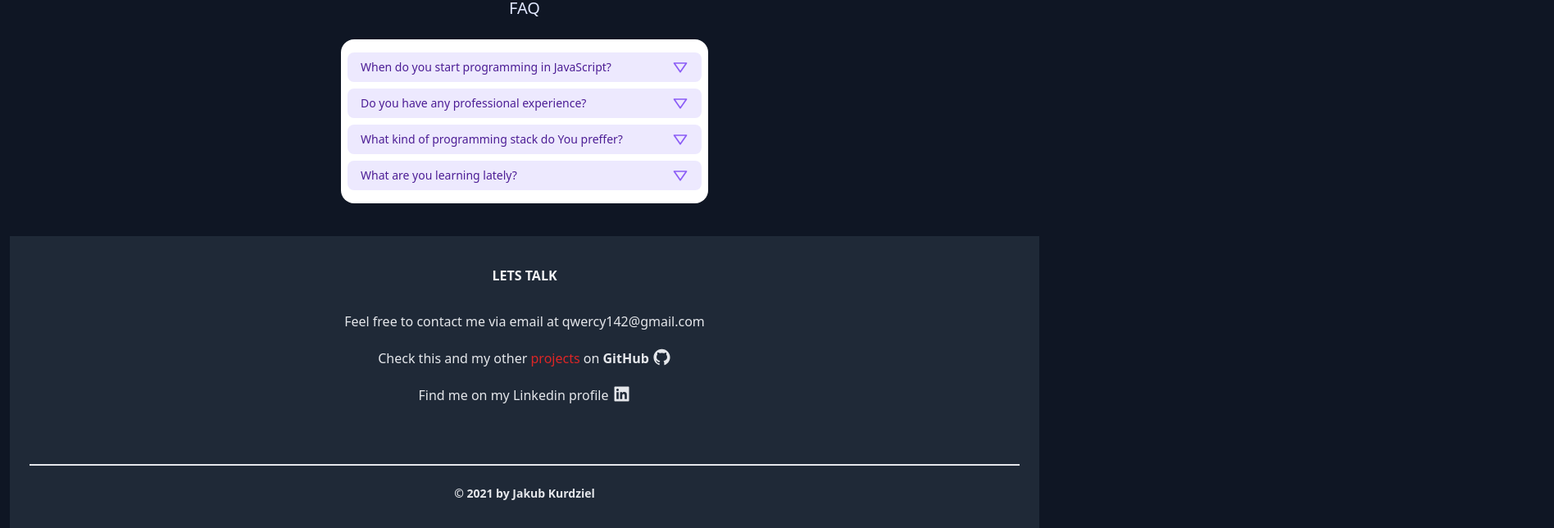
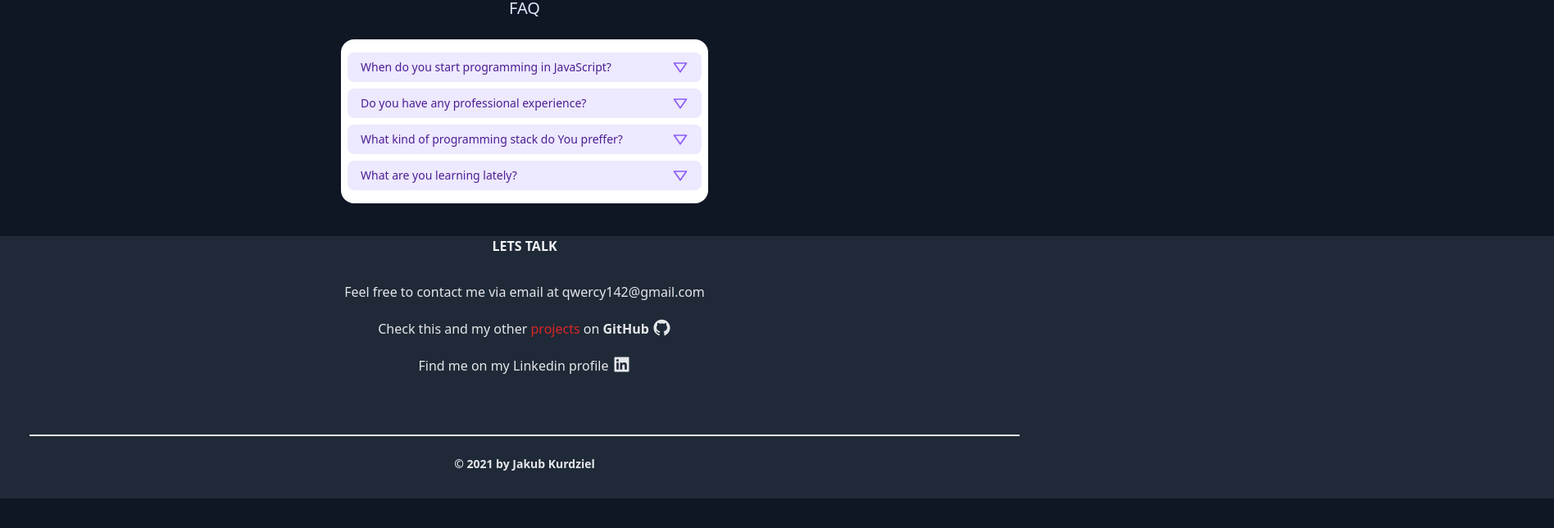
Before and after one commit to kubo550/web-portfolio, a Next.js app: page /about in a window 1280 px wide. Shown: the part 890-1534 px from the top of the page at 82% size, 1896 px wide, since content can reach past the window. After the commit the page ends 1498 px from the top, so only its background shows below. Built offline with nearby package versions, Linux system fonts and the light colour scheme.

Commit message:
Update styles

```diff
--- a/pages/about.tsx
+++ b/pages/about.tsx
@@ -21,9 +21,7 @@ const About = () => {
 
       <div className='flex flex-col md:flex-row items-center justify-around'>
         <p className='md:max-w-md text-md xl:text-lg text-gray-100 text-justify'>
-          Lorem ipsum dolor sit amet, consectetur adipisicing elit. Delectus
-          eaque, esse aut autem iste ex eos et reprehenderit eum, vo quae, nihil
-          quod commodi ut neque rerum. Adipisci, deserunt aut.
+          I am 20 yo polish programmer. I just after high school and before studies, so this is the perfect moment to get first job as a forntend-developer. I hope we will come to an agreement.
         </p>
         <Image
           width={400}
--- a/src/components/Footer.tsx
+++ b/src/components/Footer.tsx
@@ -8,7 +8,7 @@ interface FooterProps {
 
 const Footer: FC<FooterProps> = ({ scrollToTop }) => {
   return (
-    <footer className='footer bg-gray-800 relative pt-1 snap-center mt-auto'>
+    <footer className='footer bg-gray-800 relative snap-center mt-auto'>
       <div className='container mx-auto px-6'>
         <div className='sm:flex sm:mt-8'>
           <div className='mt-8 sm:mt-0 sm:w-full sm:px-8 flex flex-col md:flex-row justify-evenly'>
@@ -16,7 +16,7 @@ const Footer: FC<FooterProps> = ({ scrollToTop }) => {
               {scrollToTop && (
                 <button
                   onClick={scrollToTop}
-                  className='inline-block px-6 py-2 text-xs font-medium leading-6 text-center text-black uppercase transition bg-gray-100 rounded-full shadow ripple hover:shadow-lg hover:bg-gray-200 focus:outline-none transform -translate-y-14'
+                  className='inline-block px-6 py-2 text-xs font-medium leading-6 text-center text-black uppercase transition bg-gray-100 rounded-full shadow ripple hover:shadow-lg hover:bg-gray-200 focus:outline-none transform -translate-y-5'
                 >
                   <GrLinkTop size={20} />
                 </button>
--- a/src/components/Home/About.tsx
+++ b/src/components/Home/About.tsx
@@ -9,11 +9,10 @@ const About = () => {
         <div className='col-span-2'>
           <Animation>
             <SectionTitle title='About me' subtitle='Let me introduce myself'>
-              A portfolio for a web designer. We used React JS to make this
-              portfolio. Clean design with full responsiveness. You will find
-              this portfolio very professional. Also, we added smooth scroll in
-              the portfolio which will make the scroll experience really
-              elegant.
+              My personal official web portfolio. I used Next JS to make this
+              project. Clean design with full responsiveness. You will find
+              this portfolio very professional. Also, I added smooth scroll
+              which will make the scroll experience really elegant.
               <div className='flex w-full justify-around mt-4'>
                 <Link href='/about' passHref>
                   <a>
--- a/src/components/Home/Contact.tsx
+++ b/src/components/Home/Contact.tsx
@@ -16,21 +16,19 @@ const Contact = () => {
         <div className='col-span-2 order-1 md:order-2 lg:col-span-3'>
           <Animation>
             <SectionTitle title='Contact' subtitle="Let's be in touch">
-              Contact is a 1997 American science fiction drama film directed by
-              Robert Zemeckis. It is a film adaptation of Carl 1985 novel of the
-              same name; Sagan and his wife Ann Druyan wrote the story outline
-              for the film.
+              Contact me any time and everywhere you want. Check all methods of contact and choose
+              the most convenient for you. I usually reply within 2/4 hours.
               <div className='flex w-full justify-around mt-4'>
                 <Link href='/projects' passHref>
                   <a>
-                    <Button type='code' arrow>
+                    <Button type='contact' arrow>
                       Contact me
                     </Button>
                   </a>
                 </Link>
 
                 <a href='mailto:qwercy142@gmail.com'>
-                  <Button type='download'>E-mail</Button>
+                  <Button type='mail'>E-mail</Button>
                 </a>
               </div>
             </SectionTitle>
--- a/src/components/Home/Projects/ProjectItem.tsx
+++ b/src/components/Home/Projects/ProjectItem.tsx
@@ -13,7 +13,7 @@ export const ProjectItem: FC<ItemProps> = ({ item }) => {
     <div className='grid grid-cols-1 bg-green-900 rounded-lg overflow-hidden snap-center'>
       <div className='relative z-10 col-start-1 row-start-1 px-4 pt-40 pb-3 bg-gradient-to-t from-black'>
         <p className='text-xl font-medium text-white'>{item.name}</p>
-        <h2 className='text-sm font-semibold text-white'>{item.description}</h2>
+        <h2 className='text-sm font-semibold text-gray-300'>{item.description}</h2>
       </div>
       <div className='flex w-full justify-around items-center'>
         <Link href={item.code}>
--- a/src/components/Typography/Button.tsx
+++ b/src/components/Typography/Button.tsx
@@ -1,18 +1,17 @@
 import { FaUserAlt } from "react-icons/fa";
-import { FiMessageSquare } from "react-icons/fi";
+import { FiMessageSquare, FiMail } from "react-icons/fi";
 import { BiRightArrow } from "react-icons/bi";
 import { HiDownload } from "react-icons/hi";
 import { BiCodeBlock } from "react-icons/bi";
-
 import { forwardRef, ReactNode } from "react";
 
-type ButtonType = "profile" | "download" | "contact" | "code";
+type ButtonType = "profile" | "download" | "contact" | "code" | "mail";
 
 interface ButtonProps {
-  readonly type?: ButtonType;
-  readonly arrow?: boolean;
-  readonly secondary?: boolean;
-  readonly children: ReactNode;
+  type?: ButtonType;
+  arrow?: boolean;
+  secondary?: boolean;
+  children: ReactNode;
 }
 
 const iconByType = new Map<ButtonType, ReturnType<typeof FaUserAlt>>([
@@ -20,6 +19,7 @@ const iconByType = new Map<ButtonType, ReturnType<typeof FaUserAlt>>([
   ["contact", <FiMessageSquare key='contact' size={16} />],
   ["download", <HiDownload key='download' size={16} />],
   ["code", <BiCodeBlock key='code' size={16} />],
+  ["mail", <FiMail key='mail' size={16} />],
 ]);
 
 export const Button = forwardRef<HTMLDivElement, ButtonProps>(
--- a/src/data/projects.ts
+++ b/src/data/projects.ts
@@ -35,7 +35,7 @@ export const projects: Project[] = [
     tags: ["auth", "CRUD app", "react-hook-form", "context", "API"],
     code: "https://github.com/kubo550/type-racer-clone",
     preview: "https://",
-    image: "/images/projects/img1.jpg",
+    image: "https://raw.githubusercontent.com/kubo550/TypeRacer-clone/master/trc-pv1.png",
     finished: false,
   },
   {
--- a/src/styles/globals.css
+++ b/src/styles/globals.css
@@ -75,3 +75,30 @@ body {
 .border-3 {
   border-width: 3px;
 }
+
+.footer {
+  z-index: 50;
+  position: relative;
+}
+
+.footer::after {
+  content: "";
+  z-index: 20;
+  position: absolute;
+  width: 50%;
+  height: 100%;
+  top: 0;
+  right: 100%;
+  background-color: rgb(31, 41, 55);
+}
+
+.footer::before {
+  content: "";
+  z-index: 20;
+  position: absolute;
+  left: 100%;
+  top: 0;
+  width: 50%;
+  height: 100%;
+  background-color: rgb(31, 41, 55);
+}
```
